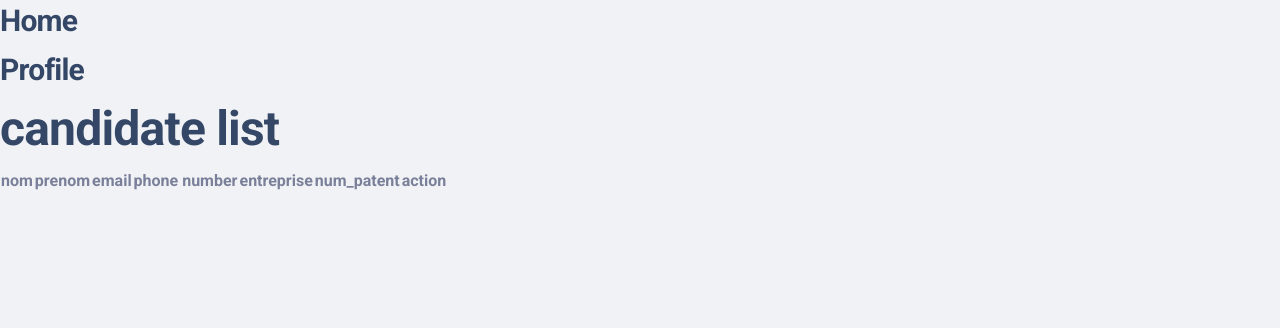
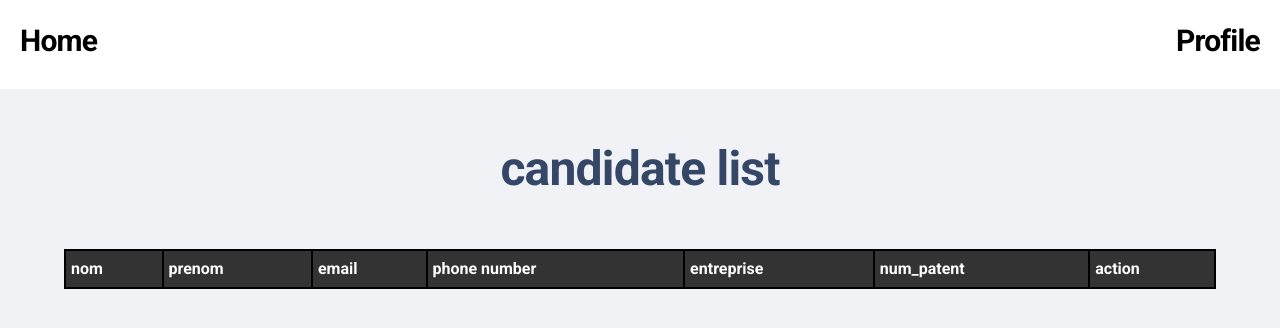
Before and after one commit to moahmmedfah2002/filrageCv, a Django app: a page that uses Admin/templates/admin.html in a window 1280 px wide. Shown: the top 328 px of the page. Run offline with Django 5.2, Linux system fonts and the light colour scheme; lists and menus that the app fills with data are empty; some libraries are stand-ins or nearby versions.

Commit message:
adding style to the table and the top bar using raw css

```diff
--- a/Admin/static/assets/css/style.css
+++ b/Admin/static/assets/css/style.css
@@ -1,3 +1,49 @@
+.bar div{
+    display: flex;
+    justify-content: space-between;
+    margin: 10px;
+}
+table{
+    width: 90%;
+}
+th{
+    border: solid black 2px;
+    color: black;
+    padding: 5px;
+}
+thead th{
+    background-color: rgb(51, 51, 51);
+    color: white;
+}
+tr{
+    padding: 10px;
+}
+tr:nth-child(odd) {background-color: rgb(206, 206, 206);}
+tr:nth-child(even) {background-color: #636363;}
+.home,.profile{
+    color: black;
+}
+h1{
+    margin: 50px;
+}
+.home:hover,.profile:hover{
+    color:#0371b6;
+}
+.bar{
+    padding: min(10%,10px);
+    width: 100%;
+    background-color: white;
+}
+.blog-author{
+    background-color: rgb(173, 173, 173);
+    display: flex;
+    flex-direction: column;
+    align-items: center;
+}
+ul{
+    list-style: none;
+    width: 100%;
+}
 
 .page-header{
     background-color: gray;
```
